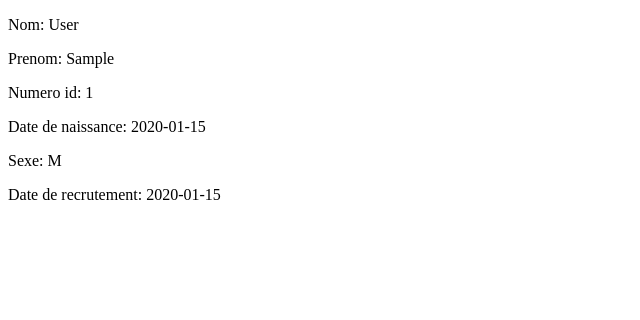
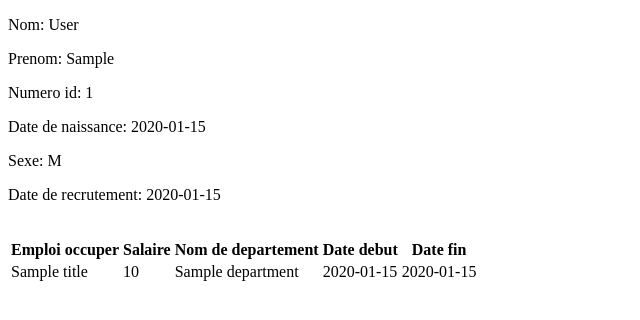
Before and after one commit to mioraangela/WEB23062025, a PHP site: page /Pages/ficheEmploye.php?id=1 in a window 1280 px wide. Shown: the top 320 px of the page, without its empty margins (0-640 px from the left). Run offline with PHP 8.4, Linux system fonts and the light colour scheme; tables that the repository leaves empty hold one stand-in row (values such as "Sample post").

Commit message:
fiche historique salaire

```diff
--- a/Pages/ficheEmploye.php
+++ b/Pages/ficheEmploye.php
@@ -2,6 +2,7 @@
     require("../Inclus/fonctions.php");
     $idEmployer=$_GET['id'];
     $employer = getEmployeesParId($idEmployer);
+    $salaires = getSalaryHistoryParId($idEmployer);
 ?>
 <!DOCTYPE html>
 <html lang="en">
@@ -19,6 +20,25 @@
         <p>Sexe: <?=$info['gender']?></p>
         <p>Date de recrutement: <?=$info['hire_date']?></p>
     <?php } ?>
+    <br>
+    <table>
+        <tr>
+            <th>Emploi occuper</th>
+            <th>Salaire</th>
+            <th>Nom de departement</th>
+            <th>Date debut</th>
+            <th>Date fin</th>
+        </tr>
+        <?php foreach($salaires as $salaire){?>
+            <tr>
+                <td><?= $salaire['title']?></td>
+                <td><?= $salaire['salary']?></td>
+                <td><?= $salaire['dept_name']?></td>
+                <td><?= $salaire['from_date']?></td>
+                <td><?= $salaire['to_date']?></td>
+            </tr>
+        <?php } ?>
+    </table>
 
 </body>
 </html>
```
